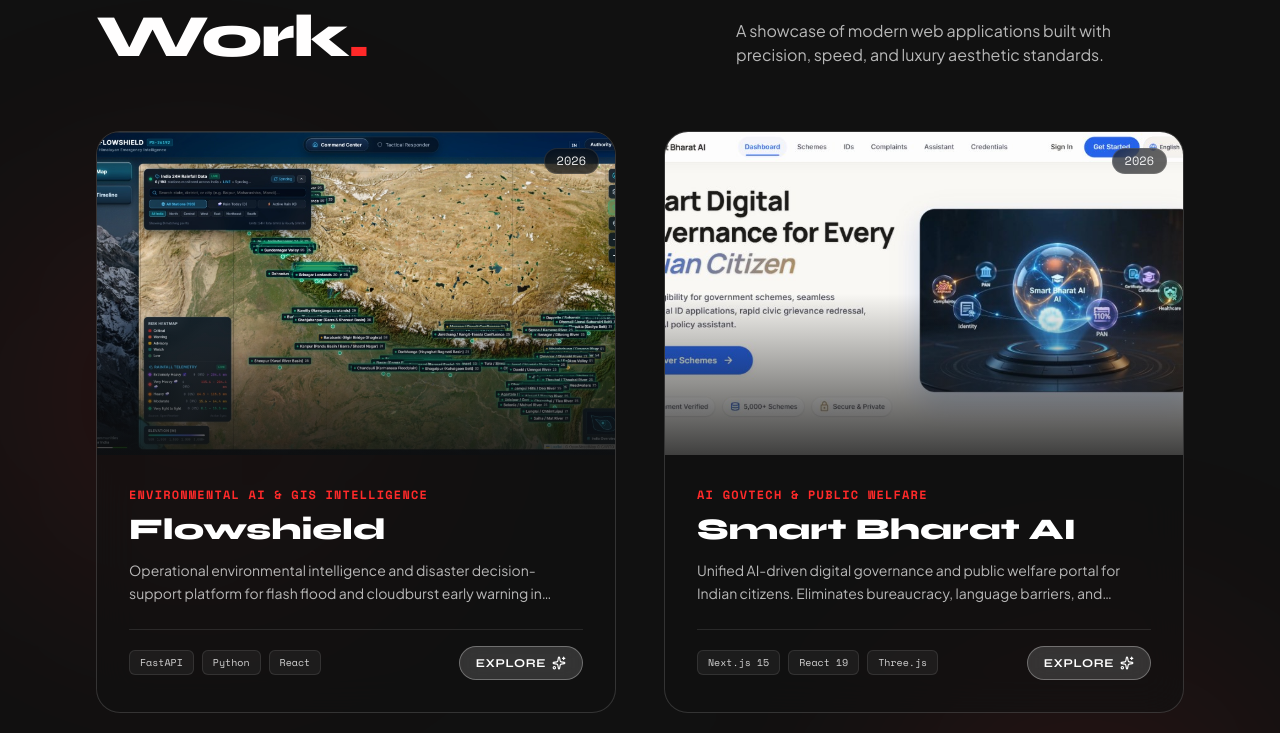
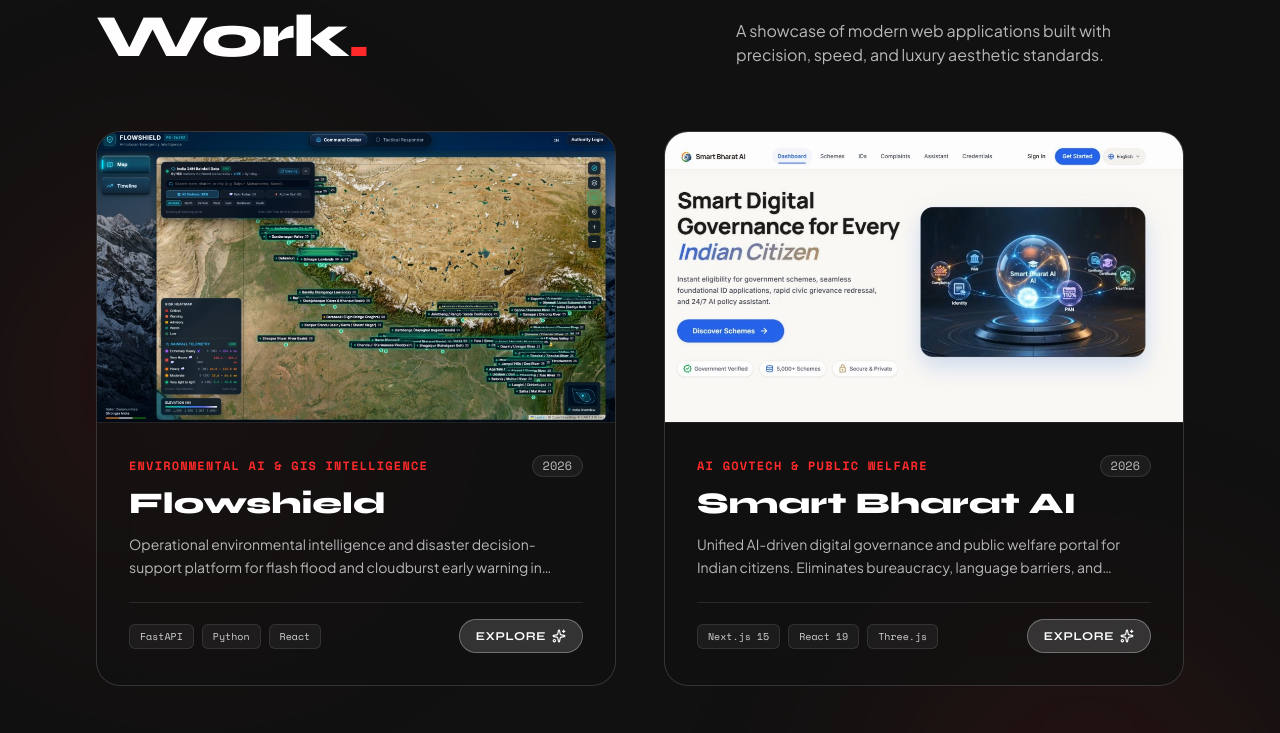
Before and after one commit to pranavmaheshwari86-cpu/Portfolio, a React (Vite) app: page / in a window 1280 px wide. Shown: the part 4864-5597 px from the top of the page. Built offline with nearby package versions, Linux system fonts and the light colour scheme.

Commit message:
fix(projects): remove dark gradient overlay and set 16:9 aspect ratio for screenshots

```diff
--- a/src/components/Projects.tsx
+++ b/src/components/Projects.tsx
@@ -45,25 +45,25 @@
             className="group relative glass-panel-dark rounded-3xl overflow-hidden border border-white/10 hover:border-[#FF2A2A]/50 transition-all duration-500 flex flex-col justify-between"
           >
             {/* Project Image Container */}
-            <div className="relative aspect-[16/10] overflow-hidden bg-gray-900">
+            <div className="relative aspect-video overflow-hidden bg-black/40 border-b border-white/10">
               <img
                 src={project.image}
                 alt={project.title}
-                className="w-full h-full object-cover transition-transform duration-700 group-hover:scale-110 group-hover:brightness-110"
+                className="w-full h-full object-cover object-center transition-transform duration-700 group-hover:scale-[1.03] group-hover:brightness-105"
               />
-              <div className="absolute inset-0 bg-gradient-to-t from-[#111111] via-transparent to-transparent opacity-80" />
-
-              <div className="absolute top-4 right-4 bg-black/60 backdrop-blur-md px-3 py-1 rounded-full text-xs font-mono text-white/90 border border-white/10">
-                {project.year}
-              </div>
             </div>
 
             {/* Content Details */}
             <div className="p-6 sm:p-8 flex flex-col justify-between flex-grow">
               <div>
-                <span className="text-xs font-mono uppercase tracking-widest text-[#FF2A2A] font-bold block mb-2">
-                  {project.category}
-                </span>
+                <div className="flex items-center justify-between mb-2">
+                  <span className="text-xs font-mono uppercase tracking-widest text-[#FF2A2A] font-bold">
+                    {project.category}
+                  </span>
+                  <span className="text-xs font-mono px-2.5 py-0.5 rounded-full bg-white/5 border border-white/10 text-white/70">
+                    {project.year}
+                  </span>
+                </div>
 
                 <h3 className="font-syne font-extrabold text-2xl sm:text-3xl text-white group-hover:text-[#FF2A2A] transition-colors mb-3">
                   {project.title}
@@ -126,13 +126,12 @@
                 <X className="w-6 h-6" />
               </button>
 
-              <div className="aspect-video w-full relative">
+              <div className="aspect-video w-full relative border-b border-white/10 bg-black/40">
                 <img
                   src={selectedProject.image}
                   alt={selectedProject.title}
-                  className="w-full h-full object-cover"
+                  className="w-full h-full object-cover object-center"
                 />
-                <div className="absolute inset-0 bg-gradient-to-t from-[#1c1c1c] via-transparent to-transparent" />
               </div>
 
               <div className="p-6 sm:p-8">
```
Also changed, not shown: memory/changelog.md, public/smart-bharat-ai.jpg, 1 other file (tests, documents, lock files or other folders).
